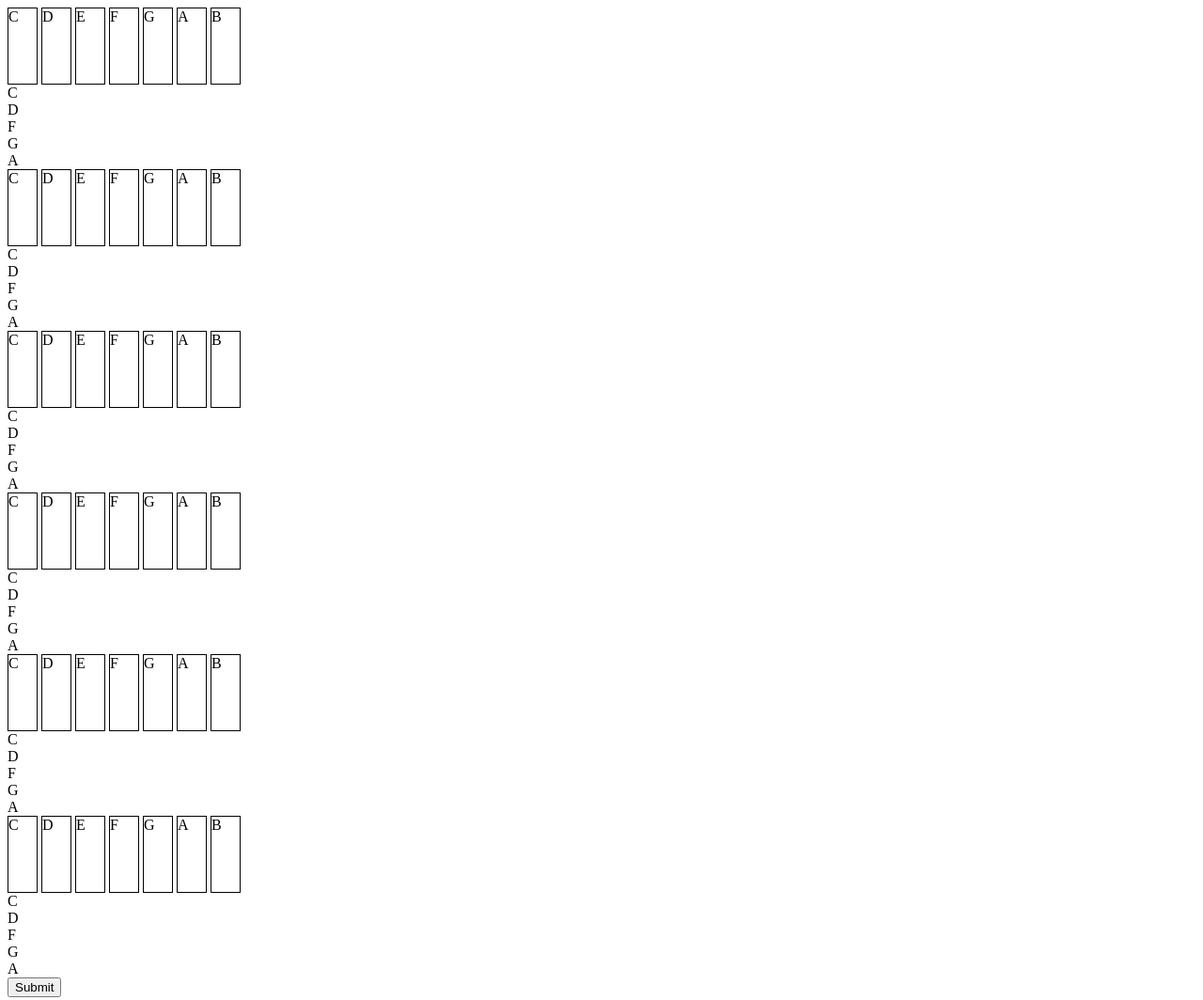
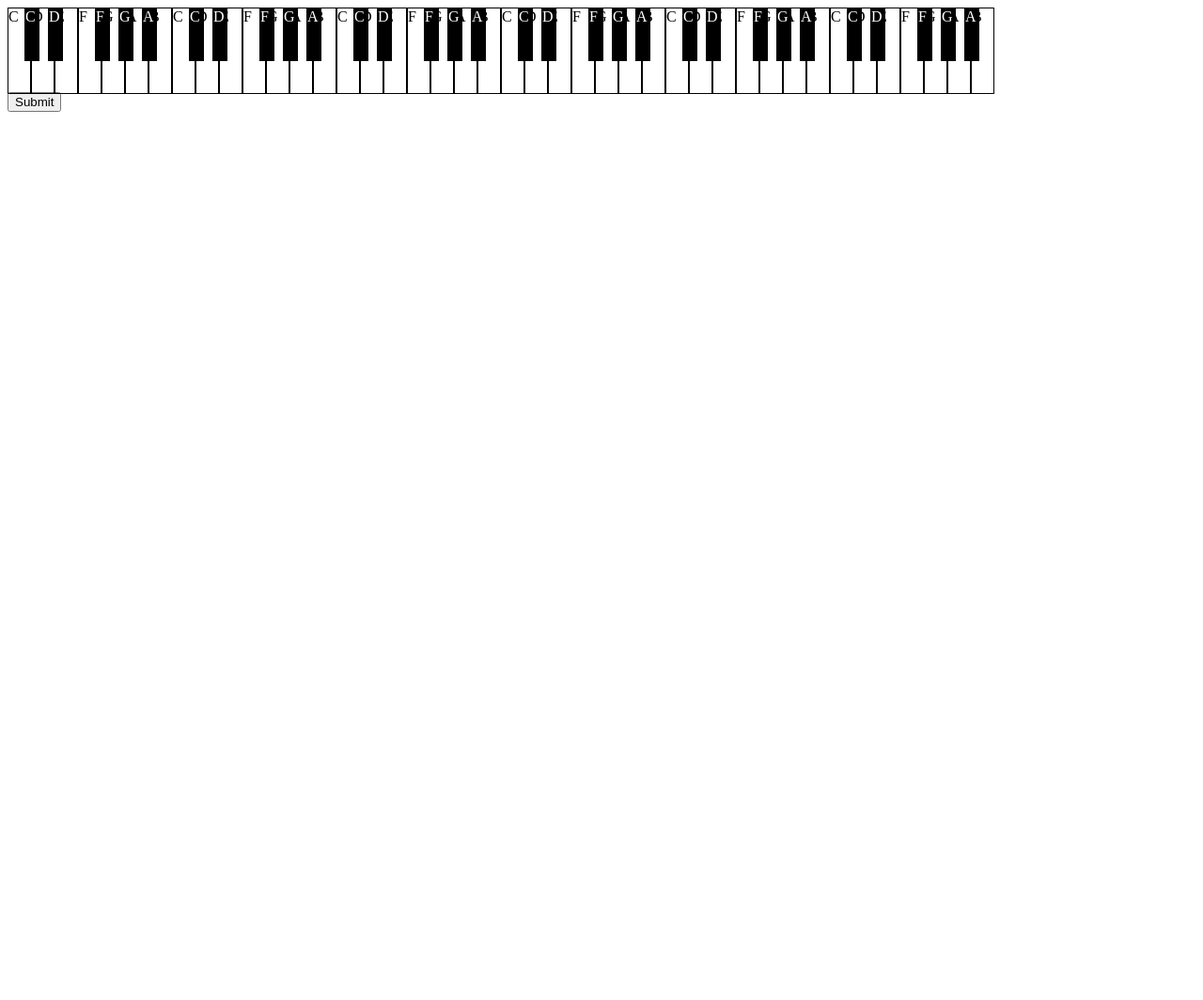
Before and after one commit to joness1992/joness1992.github.io, a plain HTML site: page index.html in a window 1280 px wide. Shown: the whole page at 94% size. After the commit the page ends 800 px from the top, so only its background shows below. Drawn offline with Linux system fonts and the light colour scheme.

Commit message:
Added black keys

```diff
--- a/assets/css/main.css
+++ b/assets/css/main.css
@@ -1,15 +1,63 @@
+#keyboard {
+	position: relative;
+	height: 90px;
+	display:flex;
+}
+
+.octave {
+	width: 175px;
+    position: relative;
+	height: 100%;
+}
+
+.white-keys {
+	position:absolute;
+	display:flex;
+	height: 100%;
+	width: 100%;
+}
+
+.black-keys {
+	position:absolute;
+	display:flex;
+	z-index: 1;
+	width: 100%;
+}
+
+.gap {
+	width: calc(100%/7);
+	height: 40px;
+	display: inline-flex;
+	user-select: none;
+}
+
+.black-key:first-of-type {
+	margin-left: 18px;
+}
+
 .white-key {
-	width: 30px;
-	height: 80px;
+	width: 25px;
+	height: 100%;
 	border: 1px solid black;
 	display: inline-flex;
 	user-select: none;
 }
 
-.white-key:hover {
+.black-key {
+	width: 14px;
+	height: 55px;
+	border: 1px solid black;
+	display: inline-flex;
+	user-select: none;
+	background-color: black;
+	color: white;
+	margin-left: 9px;
+}
+
+.key:hover {
 	background-color: yellow;
 }
 
-.white-key:hover:focus, .white-key:hover:active, .white-key.white-key--active {
+.key:hover:focus, .key:hover:active, .key.white-key--active {
 	background-color: red;
 }
```
